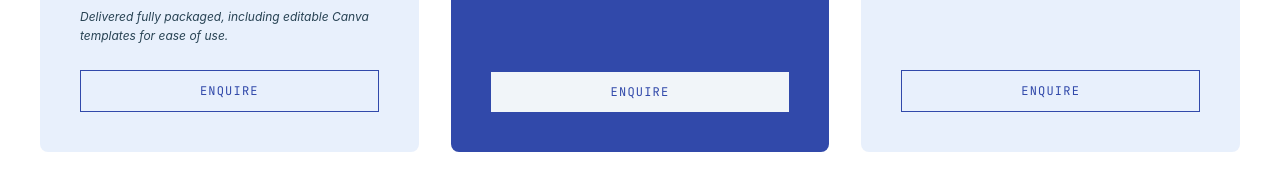
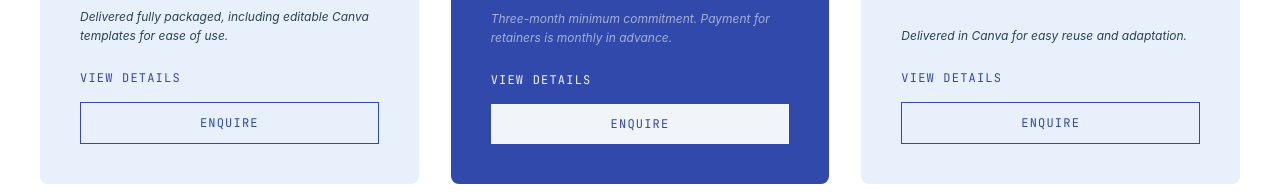
Before and after one commit to marginstudiouk/marginstudio, a React (Vite) app: page /packages in a window 1280 px wide. Shown: the part 1203-1397 px from the top of the page. Built offline with nearby package versions, Linux system fonts and the light colour scheme; no server answers; a web font is replaced by a local one.

Commit message:
Wire up package landing pages, remove back-links, deep-link services to packages

```diff
--- a/src/App.jsx
+++ b/src/App.jsx
@@ -20,6 +20,7 @@ import About from './pages/About';
 import Contact from './pages/Contact';
 import FAQ from './pages/FAQ';
 import Packages from './pages/Packages';
+import PackageDetail from './pages/PackageDetail';
 import Account from './pages/Account';
 import Journal from './pages/Journal';
 import JournalDetail from './pages/JournalDetail';
@@ -51,6 +52,7 @@ function App() {
               <Route path="/contact" element={<Contact />} />
               <Route path="/faq" element={<FAQ />} />
               <Route path="/packages" element={<Packages />} />
+              <Route path="/packages/:slug" element={<PackageDetail />} />
               <Route path="/journal" element={<Journal />} />
               <Route path="/journal/:slug" element={<JournalDetail />} />
               <Route path="/privacy-policy" element={<PrivacyPolicy />} />
--- a/src/pages/JournalDetail.jsx
+++ b/src/pages/JournalDetail.jsx
@@ -1,7 +1,6 @@
 import React from 'react';
 import { Link, useParams } from 'react-router-dom';
 import { motion } from 'framer-motion';
-import { ArrowLeft } from 'lucide-react';
 import { supabase } from '@/lib/supabaseClient';
 import { useQuery } from '@tanstack/react-query';
 
@@ -43,14 +42,6 @@ export default function JournalDetail() {
   return (
     <div className="px-6 lg:px-10 py-16 md:py-24">
       <div className="max-w-2xl mx-auto">
-        <Link
-          to="/journal"
-          className="inline-flex items-center font-mono text-xs tracking-widest uppercase text-muted-foreground hover:text-foreground transition-colors mb-12 group"
-        >
-          <ArrowLeft className="w-3.5 h-3.5 mr-2 transition-transform group-hover:-translate-x-1" />
-          Journal
-        </Link>
-
         <motion.div
           initial={{ opacity: 0, y: 20 }}
           animate={{ opacity: 1, y: 0 }}
--- a/src/pages/Packages.jsx
+++ b/src/pages/Packages.jsx
@@ -2,51 +2,7 @@ import React from 'react';
 import { Link } from 'react-router-dom';
 import { motion } from 'framer-motion';
 import { ArrowRight } from 'lucide-react';
-
-const packages = [
-  {
-    name: 'Author Branding Essentials',
-    price: '£300',
-    cadence: 'one-off',
-    description: 'A complete, considered brand foundation designed specifically for authors and literary projects.',
-    includes: [
-      'Primary logo',
-      'Secondary logo',
-      'Submarks',
-      'Colour palette',
-      'Typography',
-      'Social media templates (including post covers)',
-      'Media kit',
-      'Clear brand guidelines',
-    ],
-    note: 'Delivered fully packaged, including editable Canva templates for ease of use.',
-  },
-  {
-    name: 'Social Media Retainer',
-    price: '£250',
-    cadence: 'per month',
-    description: 'Consistent, professionally designed content to support your writing life and ongoing book promotion in a way that feels authentic and personal to you.',
-    includes: [
-      '16 feed posts per month',
-      'Content aligned with your brand, releases, and wider marketing activity',
-      'Stay visible without constant pressure to perform online',
-    ],
-    note: 'Three-month minimum commitment. Payment for retainers is monthly in advance.',
-    featured: true,
-  },
-  {
-    name: 'Custom Social Media Templates',
-    price: '£100',
-    cadence: 'one-off',
-    description: 'Flexible, ready-to-use templates for authors who want marketing assets tailored to their needs, not a one-size-fits-all look.',
-    includes: [
-      '10 custom-designed post templates',
-      'Shaped around your existing branding, tone, and platforms',
-      'Designed to slot into your wider marketing activity',
-    ],
-    note: 'Delivered in Canva for easy reuse and adaptation.',
-  },
-];
+import { packages } from '@/lib/packagesData';
 
 export default function Packages() {
   return (
@@ -95,7 +51,7 @@ export default function Packages() {
               className={`flex flex-col p-8 lg:p-10 rounded-[8px] ${pkg.featured ? 'bg-primary text-primary-foreground' : 'bg-secondary/50 text-foreground'}`}
             >
               <h3 className={`font-sans text-lg font-semibold mb-2 ${pkg.featured ? 'text-primary-foreground' : 'text-foreground'}`}>
-                {pkg.name}
+                <Link to={`/packages/${pkg.slug}`} className="hover:underline">{pkg.name}</Link>
               </h3>
               <div className="flex items-baseline gap-2 mb-6">
                 <span className={`font-mono text-2xl ${pkg.featured ? 'text-primary-foreground' : 'text-foreground'}`}>{pkg.price}</span>
@@ -123,8 +79,15 @@ export default function Packages() {
               )}
 
               <Link
+                to={`/packages/${pkg.slug}`}
+                className={`font-mono text-xs tracking-widest uppercase mb-4 hover:underline ${pkg.featured ? 'text-primary-foreground' : 'text-primary'}`}
+              >
+                View details
+              </Link>
+
+              <Link
                 to="/contact"
-                className={`font-mono text-xs tracking-widest uppercase text-center py-3 transition-colors mt-auto ${
+                className={`font-mono text-xs tracking-widest uppercase text-center py-3 transition-colors ${
                   pkg.featured
                     ? 'bg-primary-foreground text-primary hover:bg-primary-foreground/90'
                     : 'border border-primary text-primary hover:bg-primary hover:text-primary-foreground'
--- a/src/pages/ServiceDetail.jsx
+++ b/src/pages/ServiceDetail.jsx
@@ -1,7 +1,7 @@
 import React from 'react';
 import { Link, useParams } from 'react-router-dom';
 import { motion } from 'framer-motion';
-import { ArrowRight, ArrowLeft, Check } from 'lucide-react';
+import { ArrowRight, Check } from 'lucide-react';
 import { getServiceBySlug, services } from '@/lib/servicesData';
 import CaseStudyRow from '@/components/case-studies/CaseStudyRow';
 
@@ -24,14 +24,6 @@ export default function ServiceDetail() {
   return (
     <div className="px-6 lg:px-10 py-16 md:py-24">
       <div className="max-w-5xl mx-auto">
-        <Link
-          to="/services"
-          className="inline-flex items-center font-mono text-xs tracking-widest uppercase text-muted-foreground hover:text-foreground transition-colors mb-12 group"
-        >
-          <ArrowLeft className="w-3.5 h-3.5 mr-2 transition-transform group-hover:-translate-x-1" />
-          All services
-        </Link>
-
         <motion.div
           initial={{ opacity: 0, y: 20 }}
           animate={{ opacity: 1, y: 0 }}
```
Also changed, not shown: src/lib/servicesData.js.
